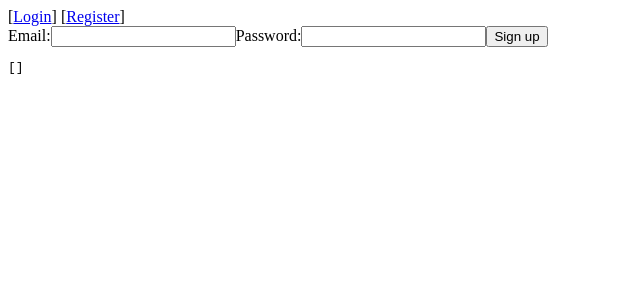
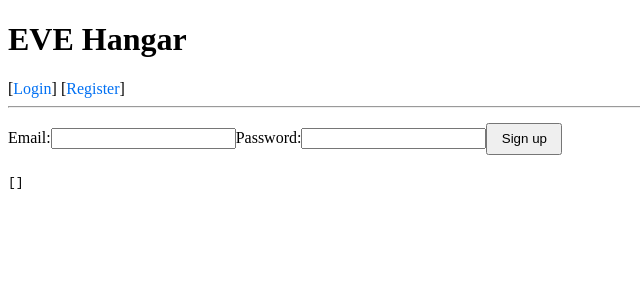
Before and after one commit to philihp/eve-hangar, a Next.js app: page /auth/register in a window 1280 px wide. Shown: the top 300 px of the page, without its empty margins (0-640 px from the left). Built offline with nearby package versions, Linux system fonts and the light colour scheme.

Commit message:
add gogoel analytics

```diff
--- a/src/app/globals.css
+++ b/src/app/globals.css
@@ -1,15 +1,26 @@
+html,
+body {
+}
+
 * {
   box-sizing: border-box;
 }
 
-html,
-body {
-  max-width: 100vw;
-  overflow-x: hidden;
+a {
+  color: #0070f3;
+  text-decoration: none;
 }
 
-body {
+a:hover {
+  text-decoration: underline;
 }
 
-a {
+img {
+  max-width: 100%;
+  display: block;
 }
+
+button {
+  margin: 5pt 0;
+  padding: 5pt 10pt;
+}
--- a/src/app/layout.tsx
+++ b/src/app/layout.tsx
@@ -1,3 +1,4 @@
+import { GoogleAnalytics } from '@next/third-parties/google'
 import type { Metadata } from "next";
 import Link from "next/link"
 import "./globals.css";
@@ -16,6 +17,7 @@
     <html lang="en">
       <body>
         <header>
+          <h1>EVE Hangar</h1>
           [
             <Link href="/auth/login">Login</Link>
           ]
@@ -23,10 +25,10 @@
             <Link href="/auth/register">Register</Link>
           ]
         </header>
-
-      {children}
-
+        <hr />
+        {children}
       </body>
+      <GoogleAnalytics gaId="G-F0XT9PME9M" />
     </html>
   );
 }
--- a/src/app/page.tsx
+++ b/src/app/page.tsx
@@ -1,5 +1,3 @@
-import Link from 'next/link'
-
 export default function Home() {
   return (
     <main>
```
Also changed, not shown: package.json (+5 -4 lines), src/app/auth/login/page.tsx (+4 -4 lines), src/app/page.module.css (deleted), 1 other file (tests, documents, lock files or other folders).
